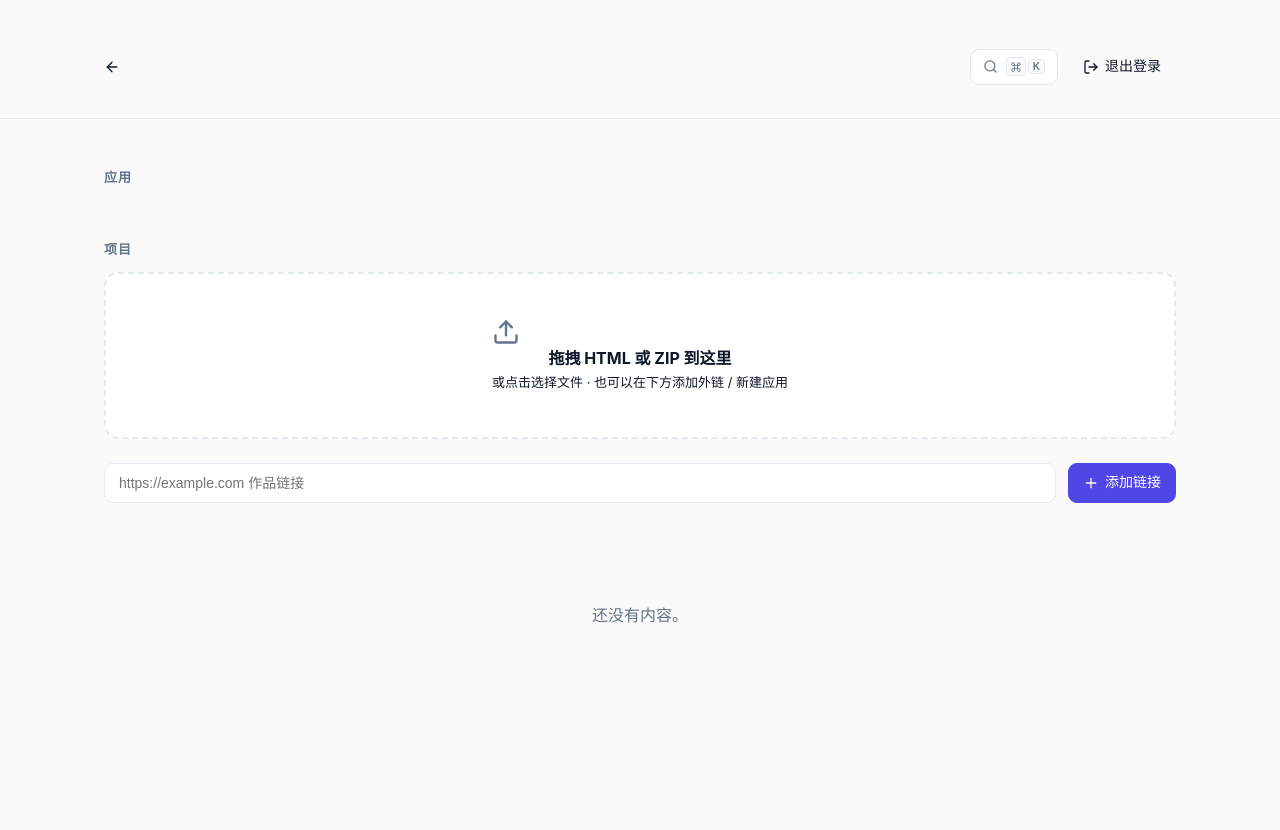
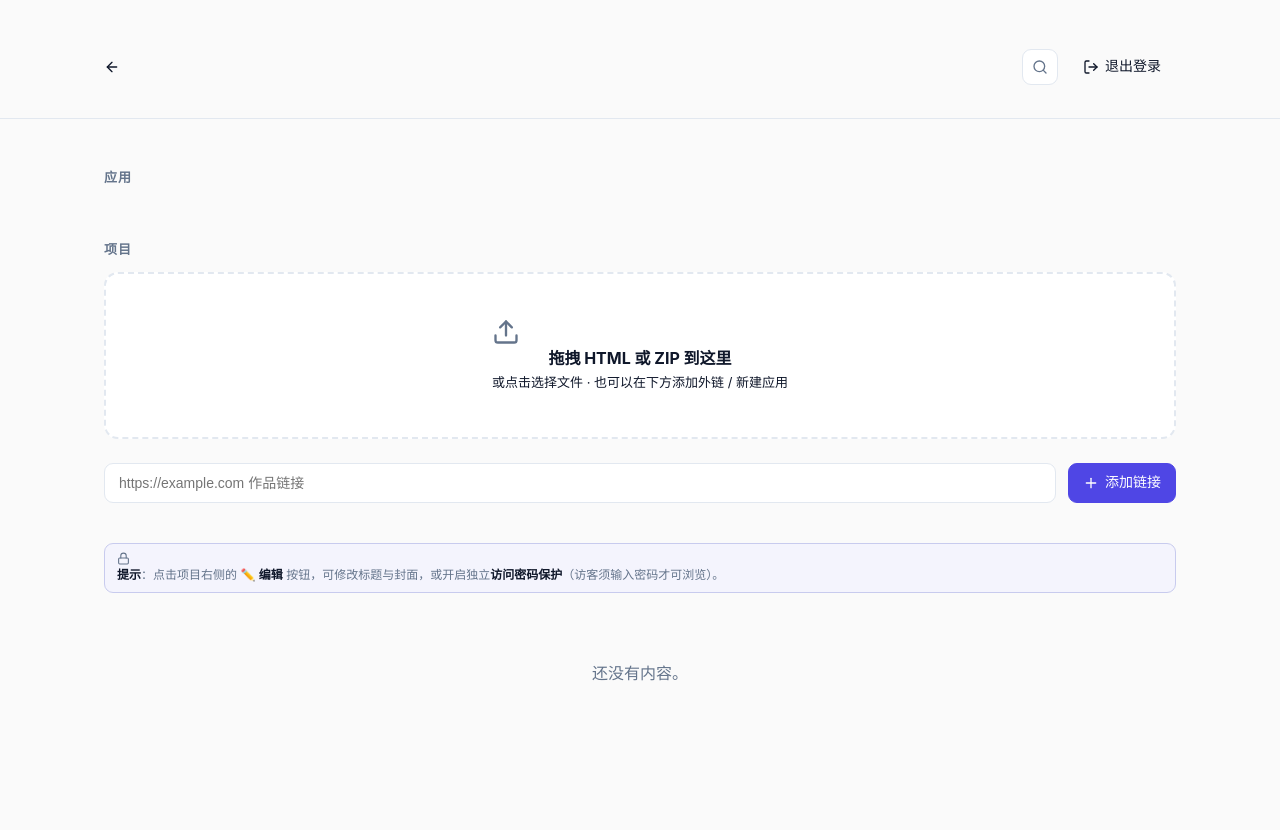
Before and after one commit to mcocdaa/SiteFlow, a Python web app: template app/templates/admin.html in a window 1280 px wide. Before the commit the page ends 623 px from the top, so only its background shows below. Run offline with Jinja, Linux system fonts and the light colour scheme; the template is opened without the code that fills it, so the values that code supplies are empty.

Commit message:
fix(ui): remove search kbd badge, fix preview tooltip clipping, and clarify access password management (#28)

```diff
--- a/app/static/css/app.css
+++ b/app/static/css/app.css
@@ -206,6 +206,7 @@ main.wrap { padding: 48px 24px 96px; }
 .btn.ghost:hover { border-color: transparent; background: color-mix(in srgb, var(--accent) 10%, transparent); color: var(--accent); }
 .btn.danger { border-color: transparent; background: transparent; color: #ef4444; }
 .btn.danger:hover { background: color-mix(in srgb, #ef4444 12%, transparent); border-color: transparent; }
+.btn.btn-sm { padding: 4px 8px; font-size: 12px; gap: 4px; }
 .icon-btn { padding: 8px; }
 .icon-btn.is-active { color: var(--accent); background: color-mix(in srgb, var(--accent) 12%, transparent); }
 
@@ -277,6 +278,33 @@ main.wrap { padding: 48px 24px 96px; }
 }
 [data-tip]:hover::after, [data-tip]:hover::before,
 [data-tip]:focus-visible::after, [data-tip]:focus-visible::before { opacity: 1; }
+
+.site-header [data-tip]::after,
+.preview-header [data-tip]::after {
+  bottom: auto;
+  top: calc(100% + 8px);
+}
+.site-header [data-tip]::before,
+.preview-header [data-tip]::before {
+  bottom: auto;
+  top: calc(100% + 3px);
+  border-top-color: transparent;
+  border-bottom: 5px solid var(--text);
+  border-top: 0;
+}
+
+.site-header .header-actions [data-tip]:last-child::after,
+.preview-actions [data-tip]:last-child::after {
+  left: auto;
+  right: 0;
+  transform: none;
+}
+.site-header .header-actions [data-tip]:last-child::before,
+.preview-actions [data-tip]:last-child::before {
+  left: auto;
+  right: 10px;
+  transform: none;
+}
 
 .editor .field { display: flex; flex-direction: column; gap: 6px; font-size: 13px; color: var(--text-muted); }
 .file-picker { display: flex; align-items: center; gap: 10px; min-width: 0; }
@@ -653,6 +681,33 @@ main.wrap { padding: 48px 24px 96px; }
   }
 }
 
+.admin-list-tip {
+  margin: 16px 0 8px;
+  padding: 8px 12px;
+  background: color-mix(in srgb, var(--accent) 6%, var(--surface));
+  border: 1px solid color-mix(in srgb, var(--accent) 18%, var(--border));
+  border-radius: var(--radius-btn);
+  font-size: 12px;
+  color: var(--text-muted);
+  display: flex;
+  align-items: center;
+  gap: 8px;
+}
+.admin-list-tip strong {
+  color: var(--text);
+}
+.password-field .font-normal {
+  font-weight: 400;
+}
+.password-input-group {
+  display: flex;
+  align-items: center;
+  gap: 8px;
+}
+.password-input-group input {
+  flex: 1;
+}
+
 /* Responsive Viewport Preview Modal */
 .preview-modal {
   position: fixed;
@@ -684,6 +739,8 @@ main.wrap { padding: 48px 24px 96px; }
 }
 
 .preview-header {
+  position: relative;
+  z-index: 30;
   height: 54px;
   padding: 0 18px;
   background: var(--surface);
@@ -983,9 +1040,10 @@ main.wrap { padding: 48px 24px 96px; }
 .search-trigger {
   display: inline-flex;
   align-items: center;
-  gap: 8px;
+  justify-content: center;
+  width: 36px;
   height: 36px;
-  padding: 0 12px;
+  padding: 0;
   border-radius: var(--radius-btn);
   border: 1px solid var(--border);
   background: var(--bg-card);
@@ -997,22 +1055,6 @@ main.wrap { padding: 48px 24px 96px; }
   border-color: var(--border-hover);
   color: var(--text);
   background: var(--bg-hover);
-}
-.cmd-k-badge {
-  display: inline-flex;
-  align-items: center;
-  gap: 2px;
-  font-size: 11px;
-  font-weight: 600;
-  color: var(--text-muted);
-}
-.cmd-k-badge kbd {
-  background: var(--bg);
-  border: 1px solid var(--border);
-  border-radius: 4px;
-  padding: 1px 4px;
-  font-family: inherit;
-  font-size: 10px;
 }
 
 .palette-overlay {
--- a/app/static/js/admin.js
+++ b/app/static/js/admin.js
@@ -238,6 +238,10 @@
     if (action === "edit") {
       var editor = row.querySelector(".editor");
       editor.hidden = !editor.hidden;
+    } else if (action === "clear-password") {
+      if (confirm("确定清除此作品的访问密码？清除后任何人均可公开直接访问。")) {
+        api("PATCH", "/projects/" + id, { password: "" }).then(refresh).catch(onError);
+      }
     } else if (action === "save") {
       var payload = {
         title: row.querySelector('[name="title"]').value,
--- a/app/templates/_admin_rows.html
+++ b/app/templates/_admin_rows.html
@@ -30,7 +30,22 @@
       <label>标题 <input name="title" value="{{ project.title }}"></label>
       <label>描述 <input name="description" value="{{ project.description }}"></label>
       {% if project.type == 'link' %}<label>链接 <input name="url" value="{{ project.url }}"></label>{% endif %}
-      <label>访问密码 <input type="password" name="password" placeholder="{% if project.password_hash %}已设置保护（留空不变，填 clear 取消）{% else %}留空不设密码（输入以保护）{% endif %}"></label>
+      <div class="field password-field">
+        <div class="row-between">
+          <label>独立访问密码保护 <span class="muted font-normal">（访客查看该作品时需输入此密码）</span></label>
+          {% if project.password_hash %}
+          <span class="badge-lock" title="受密码保护">{{ icons.icon("lock", 12) }} 已开启保护</span>
+          {% else %}
+          <span class="muted font-normal">公开未设防</span>
+          {% endif %}
+        </div>
+        <div class="password-input-group">
+          <input type="text" name="password" autocomplete="off" placeholder="{% if project.password_hash %}输入新密码以修改（留空保持原密码）{% else %}留空公开访问（输入密码开启保护）{% endif %}">
+          {% if project.password_hash %}
+          <button type="button" class="btn ghost btn-sm" data-action="clear-password" title="清除访问密码，恢复为公开访问">{{ icons.icon("unlock", 13) }}清除密码</button>
+          {% endif %}
+        </div>
+      </div>
       <div class="field">
         <span>封面</span>
         <span class="file-picker">
--- a/app/templates/admin.html
+++ b/app/templates/admin.html
@@ -15,9 +15,8 @@
     <div class="wrap row-between">
       <a class="brand" href="/">{{ icons.icon("arrow-left") }}{{ site_title }}</a>
       <div class="header-actions">
-        <button type="button" class="search-trigger" id="cmd-k-trigger" data-tip="搜索与命令 (⌘K)" aria-label="搜索与命令">
-          {{ icons.icon("search", 15) }}
-          <span class="cmd-k-badge"><kbd>⌘</kbd><kbd>K</kbd></span>
+        <button type="button" class="search-trigger" id="cmd-k-trigger" data-tip="搜索" aria-label="搜索">
+          {{ icons.icon("search", 16) }}
         </button>
         <button class="btn ghost" data-action="logout">{{ icons.icon("log-out") }}退出登录</button>
       </div>
@@ -87,6 +86,9 @@
       <input type="url" id="link-url" placeholder="https://example.com 作品链接">
       <button class="btn primary" data-action="add-link">{{ icons.icon("plus") }}添加链接</button>
     </section>
+    <div class="admin-list-tip">
+      <span>{{ icons.icon("lock", 13) }} <strong>提示</strong>：点击项目右侧的 ✏️ <strong>编辑</strong> 按钮，可修改标题与封面，或开启独立<strong>访问密码保护</strong>（访客须输入密码才可浏览）。</span>
+    </div>
     {{ rows.rows(projects, plugin_types) }}
   </main>
   {% include "_preview_modal.html" %}
--- a/app/templates/gallery.html
+++ b/app/templates/gallery.html
@@ -17,9 +17,8 @@
         <p class="tagline">{{ site_description }}</p>
       </div>
       <div class="header-actions">
-        <button type="button" class="search-trigger" id="cmd-k-trigger" data-tip="搜索与命令 (⌘K)" aria-label="搜索与命令">
-          {{ icons.icon("search", 15) }}
-          <span class="cmd-k-badge"><kbd>⌘</kbd><kbd>K</kbd></span>
+        <button type="button" class="search-trigger" id="cmd-k-trigger" data-tip="搜索" aria-label="搜索">
+          {{ icons.icon("search", 16) }}
         </button>
         <a class="admin-entry" href="/login" data-tip="管理入口" aria-label="管理入口">{{ icons.icon("settings") }}</a>
       </div>
--- a/app/templates/icons.html
+++ b/app/templates/icons.html
@@ -31,6 +31,7 @@
   "chevron-up": '<path d="m18 15-6-6-6 6"/>',
   "upload": '<path d="M21 15v4a2 2 0 0 1-2 2H5a2 2 0 0 1-2-2v-4"/><polyline points="17 8 12 3 7 8"/><line x1="12" x2="12" y1="3" y2="15"/>',
   "lock": '<rect width="18" height="11" x="3" y="11" rx="2" ry="2"/><path d="M7 11V7a5 5 0 0 1 10 0v4"/>',
+  "unlock": '<rect width="18" height="11" x="3" y="11" rx="2" ry="2"/><path d="M7 11V7a5 5 0 0 1 9.9-1"/>',
   "maximize": '<path d="M8 3H5a2 2 0 0 0-2 2v3"/><path d="M21 8V5a2 2 0 0 0-2-2h-3"/><path d="M3 16v3a2 2 0 0 0 2 2h3"/><path d="M16 21h3a2 2 0 0 0 2-2v-3"/>',
   "monitor": '<rect width="20" height="14" x="2" y="3" rx="2"/><line x1="8" x2="16" y1="21" y2="21"/><line x1="12" x2="12" y1="17" y2="21"/>',
   "tablet": '<rect width="16" height="20" x="4" y="2" rx="2" ry="2"/><line x1="12" x2="12.01" y1="18" y2="18"/>',
--- a/app/templates/space.html
+++ b/app/templates/space.html
@@ -36,9 +36,8 @@
         {% if project.description %}<p class="tagline">{{ project.description }}</p>{% endif %}
       </div>
       <div class="header-actions">
-        <button type="button" class="search-trigger" id="cmd-k-trigger" data-tip="搜索与命令 (⌘K)" aria-label="搜索与命令">
-          {{ icons.icon("search", 15) }}
-          <span class="cmd-k-badge"><kbd>⌘</kbd><kbd>K</kbd></span>
+        <button type="button" class="search-trigger" id="cmd-k-trigger" data-tip="搜索" aria-label="搜索">
+          {{ icons.icon("search", 16) }}
         </button>
         <a class="admin-entry" href="/admin/projects/{{ project.id }}" data-tip="管理入口" aria-label="管理入口">{{ icons.icon("settings") }}</a>
       </div>
```
Also changed, not shown: app/templates/admin_app.html (+5 -3 lines).
